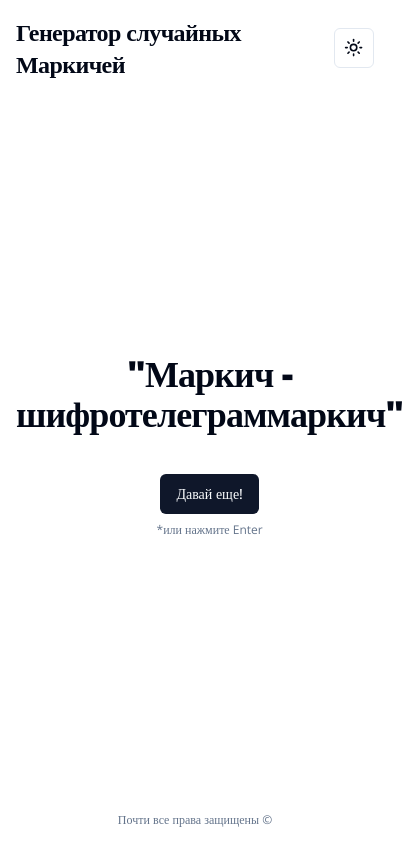
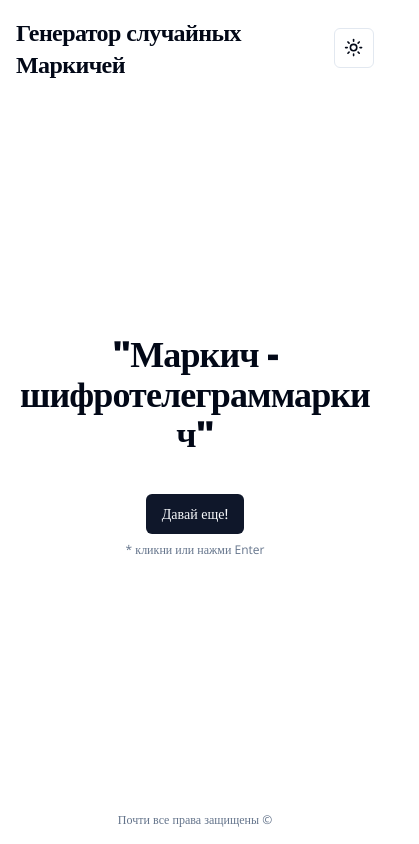
Before and after one commit to aleksey-verin/for-friend, a React (Vite) app: page / in a window 390 px wide. Shown: the whole page, 419 px wide, since content can reach past the window. Built offline with nearby package versions, Linux system fonts and the light colour scheme.

Commit message:
fix: styles

```diff
--- a/src/pages/home.tsx
+++ b/src/pages/home.tsx
@@ -31,12 +31,12 @@ const Home = () => {
   return (
     <div className='flex flex-col items-center justify-center gap-10'>
       <h1 className='scroll-m-20 text-4xl font-extrabold tracking-tight lg:text-5xl text-center'>
-        "Маркич - <span>{word}</span>
-        {word.endsWith('мар') ? 'кич"' : 'ркич"'}
+        "Маркич - <span style={{wordBreak: 'break-word'}}>{word}{word.endsWith('мар') ? 'кич"' : 'ркич"'}</span>
+
       </h1>
       <div className='flex flex-col items-center justify-center gap-2'>
         <Button onClick={() => setWord(getTargetWord())}>Давай еще!</Button>
-        <p className='text-xs text-muted-foreground lg:text-sm'>*или нажмите Enter</p>
+        <p className='text-xs text-muted-foreground lg:text-sm'>* кликни или нажми Enter</p>
       </div>
     </div>
   )
```
